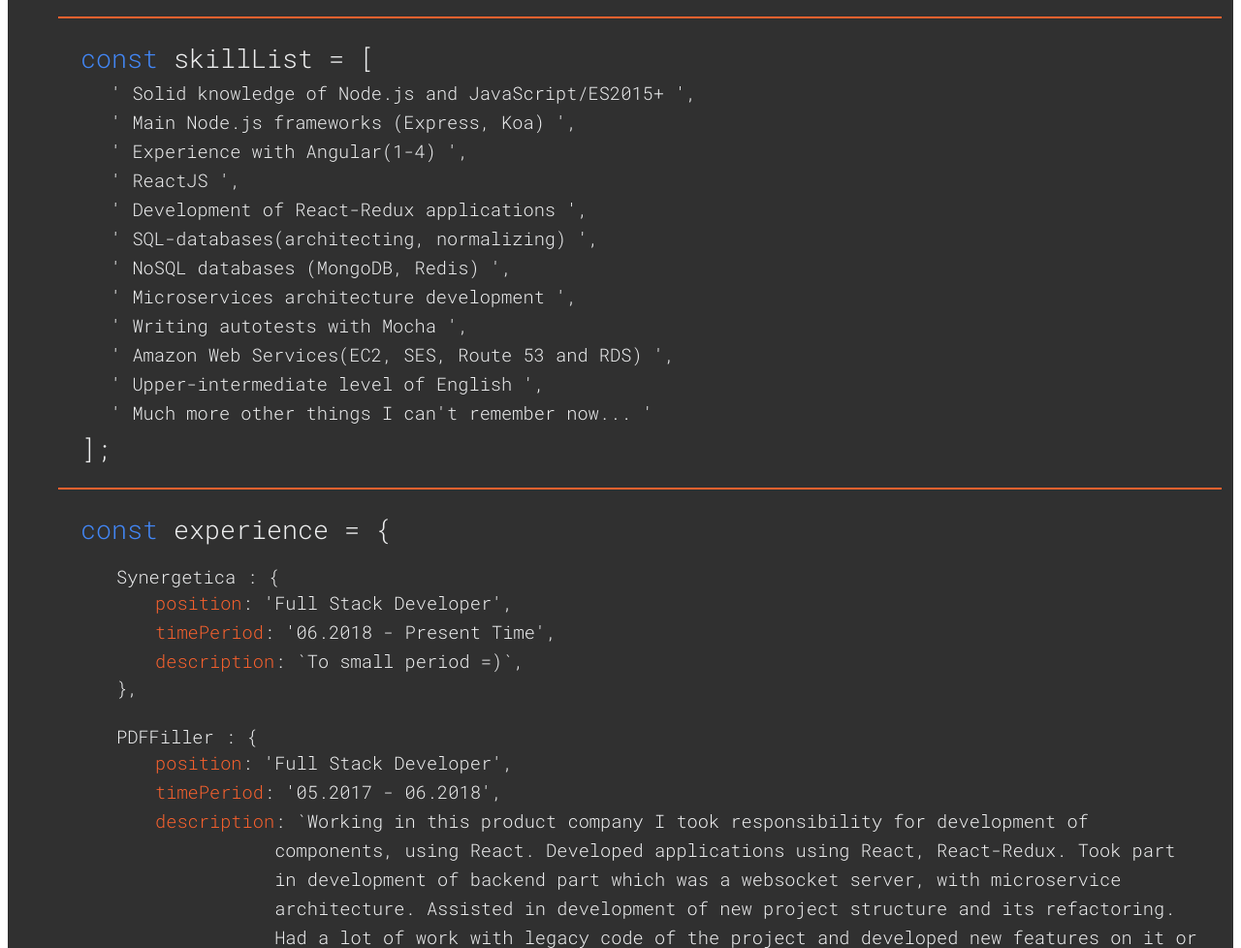
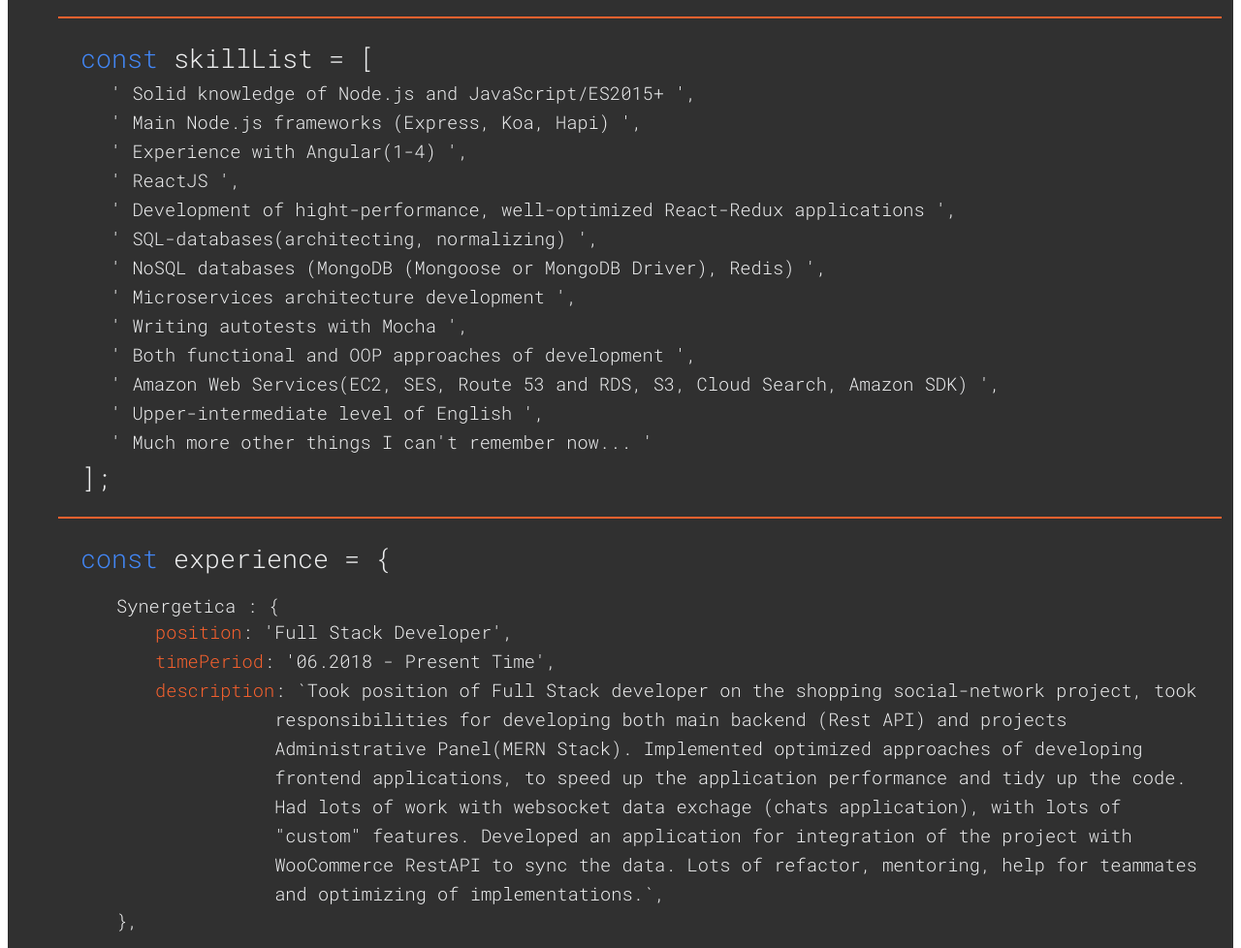
Before and after one commit to sir-ingvarr/my-awesome-cv, a plain HTML site: page index.html in a window 1280 px wide. Shown: the part 366-1344 px from the top of the page at 97% size. Drawn offline with Linux system fonts and the light colour scheme.

Commit message:
[ib] updates to cv according to 18.10.2018

```diff
--- a/assets/print.css
+++ b/assets/print.css
@@ -4,6 +4,7 @@
   font-size: 15pt;
   padding-top: 0;
   line-height: 24px;
+  background: white;
 }
 
 .inner-block {
@@ -13,3 +14,7 @@
 .skills, .experience, .education {
   line-height: 30px;
 }
+
+.sub-title {
+  margin-top: 10px;
+}
--- a/index.html
+++ b/index.html
@@ -36,7 +36,7 @@
                         ' Solid knowledge of Node.js and JavaScript/ES2015+ ',
                     </li>
                     <li>
-                        ' Main Node.js frameworks (Express, Koa) ',
+                        ' Main Node.js frameworks (Express, Koa, Hapi) ',
                     </li>
                     <li>
                         ' Experience with Angular(1-4) ',
@@ -45,13 +45,13 @@
                         ' ReactJS ',
                     </li>
                     <li>
-                        ' Development of React-Redux applications ',
+                        ' Development of hight-performance, well-optimized React-Redux applications ',
                     </li>
                     <li>
                         ' SQL-databases(architecting, normalizing) ',
                     </li>
                     <li>
-                        ' NoSQL databases (MongoDB, Redis) ',
+                        ' NoSQL databases (MongoDB (Mongoose or MongoDB Driver), Redis) ',
                     </li>
                     <li>
                         ' Microservices architecture development ',
@@ -60,7 +60,10 @@
                         ' Writing autotests with Mocha ',
                     </li>
                     <li>
-                        ' Amazon Web Services(EC2, SES, Route 53 and RDS) ',
+                        ' Both functional and OOP approaches of development ',
+                    </li>
+                    <li>
+                        ' Amazon Web Services(EC2, SES, Route 53 and RDS, S3, Cloud Search, Amazon SDK) ',
                     </li>
                     <li>
                         ' Upper-intermediate level of English ',
@@ -81,7 +84,10 @@
                             <ul class='company-info'>
                                 <li><div class="red">position</div>: 'Full Stack Developer',</li>
                                 <li><div class="red">timePeriod</div>: '06.2018 - Present Time',</li>
-                                <li><div class="red">description</div>: `To small period =)`,</li>
+                                <li><div class="red">description</div>: `Took position of Full Stack developer on the shopping social-network project, took responsibilities for developing both main backend (Rest API)
+                                    and projects Administrative Panel(MERN Stack). Implemented optimized approaches of developing frontend applications, to speed up the application performance and tidy up the code.
+                                    Had lots of work with websocket data exchage (chats application), with lots of "custom" features. Developed an application for integration of the project with WooCommerce RestAPI
+                                    to sync the data. Lots of refactor, mentoring, help for teammates and optimizing of implementations.`,</li>
                             </ul>
                         },
                         </li>
```
